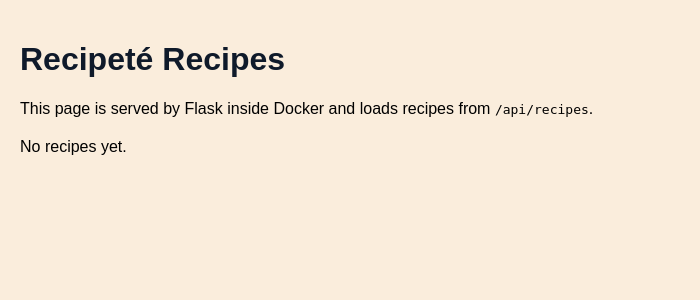
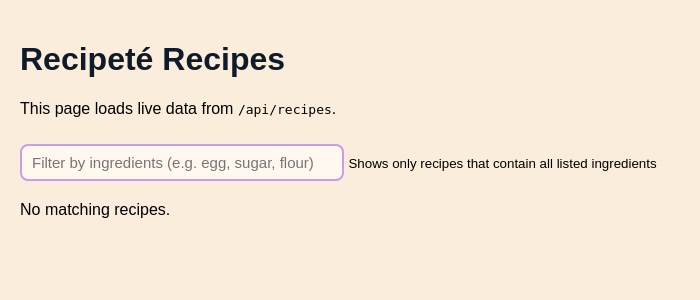
Before and after one commit to FerdinandYeke/Nth-Times-the-Charm-Group, a Flask app: page / in a window 1280 px wide. Shown: the top 300 px of the page, without its empty margins (0-700 px from the left). Run offline with Flask 3, Linux system fonts and the light colour scheme; data that the repository does not hold is empty.

Commit message:
New and improved Web UI interface

```diff
--- a/App/app/templates/index.html
+++ b/App/app/templates/index.html
@@ -3,38 +3,57 @@
 <head>
   <meta charset="UTF-8" />
   <title>Recipeté – Recipes</title>
+  <link rel="stylesheet" href="main.css" />  <!-- Keep your CSS file -->
+
   <style>
+    /* Only include styling if main.css doesn't fully style UI */
     body {
       font-family: Arial, sans-serif;
       background: #faeddc;
       margin: 0;
       padding: 20px;
     }
-    h1 {
-      color: #0f1a2a;
-    }
-    #recipes {
-      margin-top: 20px;
-    }
+    h1 { color: #0f1a2a; }
+    #recipes { margin-top: 20px; }
+
     .recipe-card {
       background: #ede0f0;
       padding: 12px 16px;
       margin-bottom: 10px;
       border-radius: 8px;
     }
-    .recipe-title {
-      font-weight: bold;
-      margin-bottom: 4px;
+    .recipe-title { font-weight: bold; margin-bottom: 4px; }
+
+    /* 🔍 Search box styling */
+    #ingredientFilter {
+      width: 300px;
+      padding: 8px 10px;
+      margin-top: 10px;
+      border-radius: 8px;
+      border: 2px solid #c89deb;
+      background: #fff8ef;
+      font-size: 15px;
+    }
+    #ingredientFilter:focus {
+      border-color: #9e5add;
+      background: white;
     }
   </style>
 </head>
+
 <body>
   <h1>Recipeté Recipes</h1>
-  <p>This page is served by Flask inside Docker and loads recipes from <code>/api/recipes</code>.</p>
+  <p>This page loads live data from <code>/api/recipes</code>.</p>
+
+  <!-- 🔍 Ingredient filter input -->
+  <input id="ingredientFilter" type="text" placeholder="Filter by ingredients (e.g. egg, sugar, flour)">
+  <small>Shows only recipes that contain all listed ingredients</small>
 
   <div id="recipes">Loading recipes...</div>
 
   <script>
+    let allRecipes = []; // store full list so we can filter locally
+
     async function loadRecipes() {
       try {
         const resp = await fetch("/api/recipes");
@@ -43,16 +62,42 @@
             "Error loading recipes: " + resp.status;
           return;
         }
-        const data = await resp.json();
+
+        allRecipes = await resp.json();  // store original list
+        renderRecipes(allRecipes);
+
+      } catch (e) {
+        document.getElementById("recipes").textContent = "Error: " + e;
+      }
+    }
+
+    /* 🔥 Filters recipes based on typed ingredients */
+    function filterRecipes() {
+      const query = document.getElementById("ingredientFilter").value
+        .toLowerCase().split(",").map(v => v.trim()).filter(v => v);
+
+      if (query.length === 0) return renderRecipes(allRecipes);
+
+      const results = allRecipes.filter(r =>
+        query.every(ing =>
+          (r.ingredients || "").toLowerCase().includes(ing)
+        )
+      );
+
+      renderRecipes(results);
+    }
+
+    /* 📌 Render visible results on screen */
+    function renderRecipes(list) {
       const container = document.getElementById("recipes");
       container.innerHTML = "";
 
-        if (!data.length) {
-          container.textContent = "No recipes yet.";
+      if (!list.length) {
+        container.textContent = "No matching recipes.";
         return;
       }
 
-        data.forEach(r => {
+      list.forEach(r => {
         const div = document.createElement("div");
         div.className = "recipe-card";
 
@@ -67,11 +112,10 @@
         div.appendChild(desc);
         container.appendChild(div);
       });
-      } catch (e) {
-        document.getElementById("recipes").textContent =
-          "Error: " + e;
     }
-    }
+
+    document.getElementById("ingredientFilter")
+      .addEventListener("input", filterRecipes);
 
     loadRecipes();
   </script>
```
Lines whose indentation alone changed are shown as unchanged.
